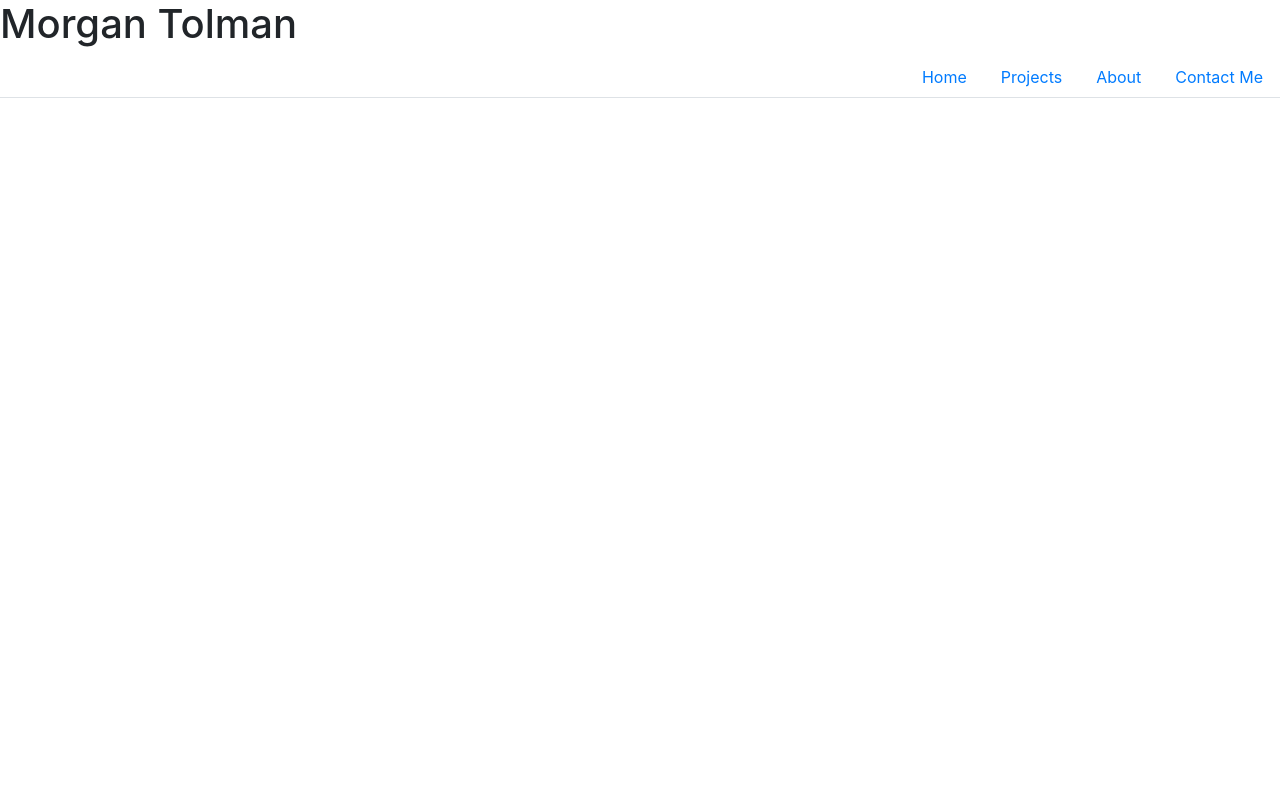
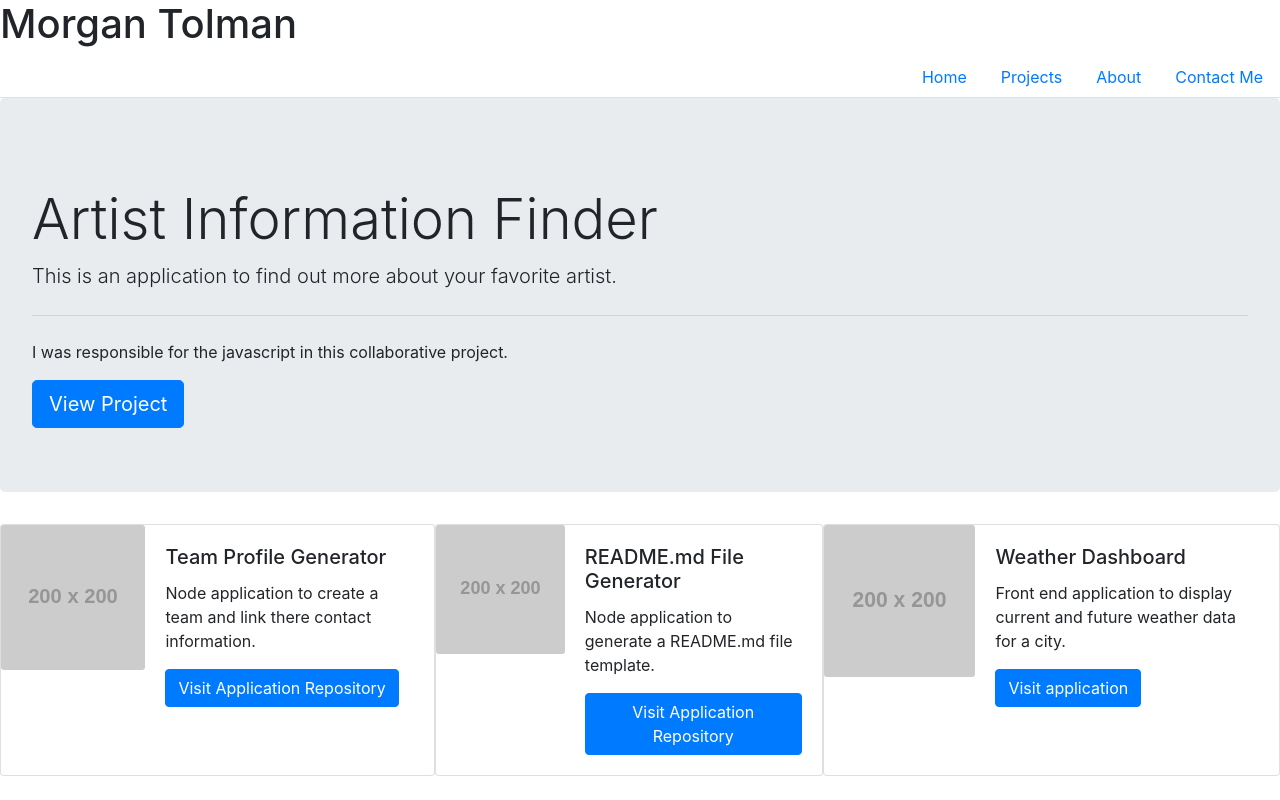
Before and after one commit to unheardof77/Professional-Portfolio, a website: page public/projects.html in a window 1280 px wide. Drawn offline with nearby package versions, Linux system fonts and the light colour scheme; placeholder pictures from the web are drawn by us.

Commit message:
Styled Projects page.  Safe revert point.

```diff
--- a/public/projects.html
+++ b/public/projects.html
@@ -1,15 +1,20 @@
 <!DOCTYPE html>
 <html lang="en">
+
 <head>
     <meta charset="UTF-8">
-    <meta http-equiv="X-UA-Compatible" content="IE=edge">
-    <meta name="viewport" content="width=device-width, initial-scale=1.0">
+    <meta http-equiv="X-UA-Compatible"
+        content="IE=edge">
+    <meta name="viewport"
+        content="width=device-width, initial-scale=1.0">
     <link rel="stylesheet"
-    href="https://cdn.jsdelivr.net/npm/bootstrap@4.5.3/dist/css/bootstrap.min.css"
-    integrity="sha384-TX8t27EcRE3e/ihU7zmQxVncDAy5uIKz4rEkgIXeMed4M0jlfIDPvg6uqKI2xXr2"
-    crossorigin="anonymous" />
-    <link rel="stylesheet" href="./style/style.css">
-    <script defer src="./script/script.js"></script>
+        href="https://cdn.jsdelivr.net/npm/bootstrap@4.5.3/dist/css/bootstrap.min.css"
+        integrity="sha384-TX8t27EcRE3e/ihU7zmQxVncDAy5uIKz4rEkgIXeMed4M0jlfIDPvg6uqKI2xXr2"
+        crossorigin="anonymous" />
+    <link rel="stylesheet"
+        href="./style/style.css">
+    <script defer
+        src="./script/script.js"></script>
     <title>Morgan Tolman Portfolio</title>
 </head>
 
@@ -17,14 +22,95 @@
     <header class=" w-100">
         <h1>Morgan Tolman</h1>
         <ul class="nav nav-tabs d-flex justify-content-end">
-            <li class="nav-item"><a class="nav-link" href="/">Home</a></li>
-            <li class="nav-item"><a class="nav-link" href="/projects">Projects</a></li>
-            <li class="nav-item"><a class="nav-link" href="/about">About</a></li>
-            <li class="nav-item"><a class="nav-link" href="/contactme">Contact Me</a></li>
+            <li class="nav-item"><a class="nav-link"
+                    href="/">Home</a></li>
+            <li class="nav-item"><a class="nav-link"
+                    href="/projects">Projects</a></li>
+            <li class="nav-item"><a class="nav-link"
+                    href="/about">About</a></li>
+            <li class="nav-item"><a class="nav-link"
+                    href="/contactme">Contact Me</a></li>
         </ul>
     </header>
+    <main>
+        <div class="jumbotron">
+            <img class="">
+            <h1 class="display-4">Artist Information Finder</h1>
+            <p class="lead">This is an application to find out more about your favorite artist.</p>
+            <hr class="my-4">
+            <p>I was responsible for the javascript in this collaborative project.</p>
+            <a class="btn btn-primary btn-lg"
+                href="https://unheardof77.github.io/Artist-Information-Finder/"
+                target="_blank"
+                role="button">View Project</a>
+        </div>
+        <section class="d-flex justify-content-center">
+            <div class="card mb-3"
+                style="max-width: 540px;">
+                <div class="row no-gutters">
+                    <div class="col-md-4">
+                        <img src="https://via.placeholder.com/200"
+                            class="card-img"
+                            alt="...">
+                    </div>
+                    <div class="col-md-8">
+                        <div class="card-body">
+                            <h5 class="card-title">Team Profile Generator</h5>
+                            <p class="card-text">Node application to create a team and link there contact information.
+                            </p>
+                            <a href="https://github.com/unheardof77/Team-Profile-Creator"
+                                target="_blank"
+                                class="btn btn-primary">Visit Application Repository</a>
+                        </div>
+                    </div>
+                </div>
+            </div>
+
+            <div class="card mb-3"
+                style="max-width: 540px;">
+                <div class="row no-gutters">
+                    <div class="col-md-4">
+                        <img src="https://via.placeholder.com/200"
+                            class="card-img"
+                            alt="...">
+                    </div>
+                    <div class="col-md-8">
+                        <div class="card-body">
+                            <h5 class="card-title">README.md File Generator</h5>
+                            <p class="card-text">Node application to generate a README.md file template.</p>
+                            <a href="https://github.com/unheardof77/README-Generator"
+                                target="_blank"
+                                class="btn btn-primary">Visit Application Repository</a>
+                        </div>
+                    </div>
+                </div>
+            </div>
+
+            <div class="card mb-3"
+                style="max-width: 540px;">
+                <div class="row no-gutters">
+                    <div class="col-md-4">
+                        <img src="https://via.placeholder.com/200"
+                            class="card-img"
+                            alt="...">
+                    </div>
+                    <div class="col-md-8">
+                        <div class="card-body">
+                            <h5 class="card-title">Weather Dashboard</h5>
+                            <p class="card-text">Front end application to display current and future weather data for a
+                                city.</p>
+                            <a href="https://unheardof77.github.io/Weather-Dashboard/"
+                                target="_blank"
+                                class="btn btn-primary">Visit application</a>
+                        </div>
+                    </div>
+                </div>
+            </div>
+        </section>
+    </main>
 </body>
 <footer>
 
 </footer>
+
 </html>
```
